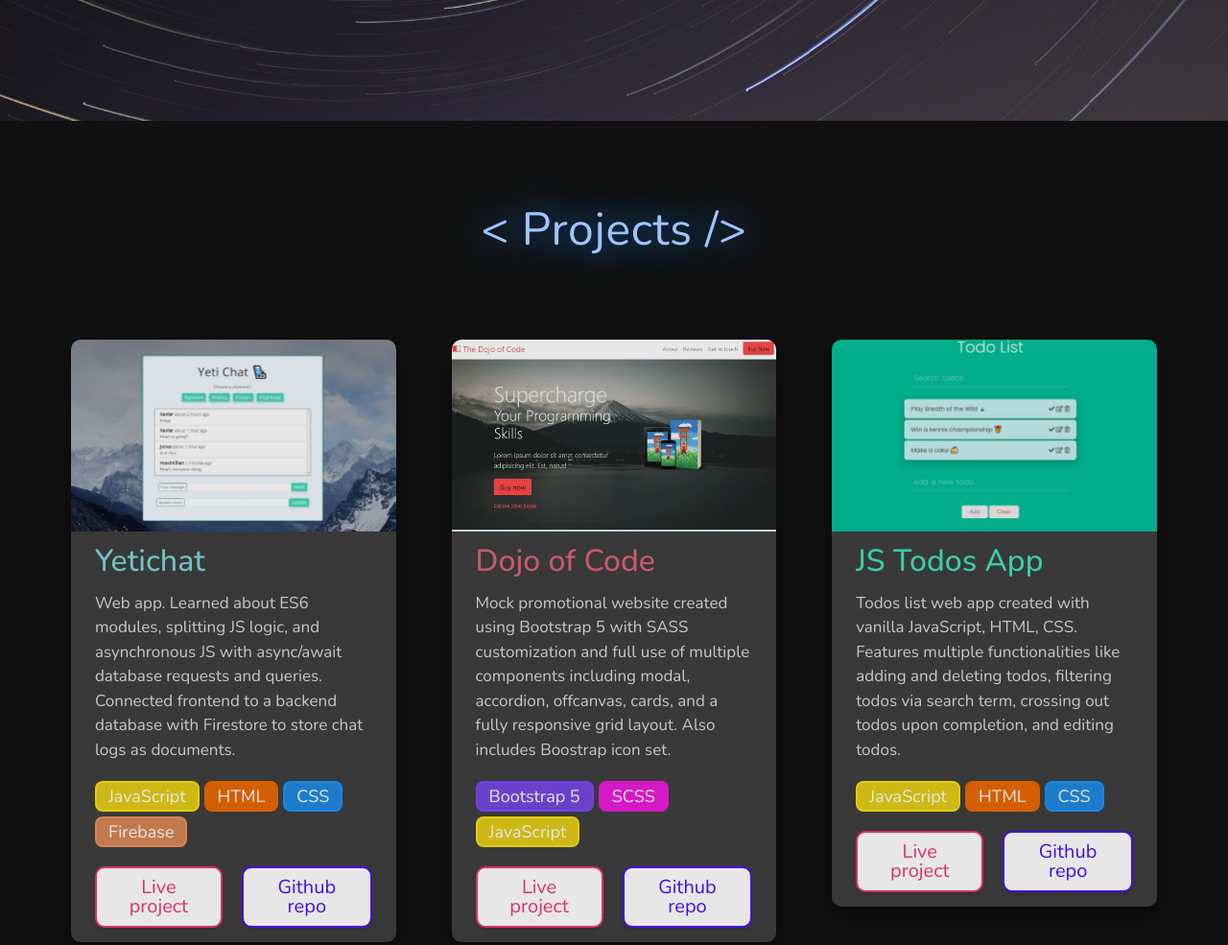
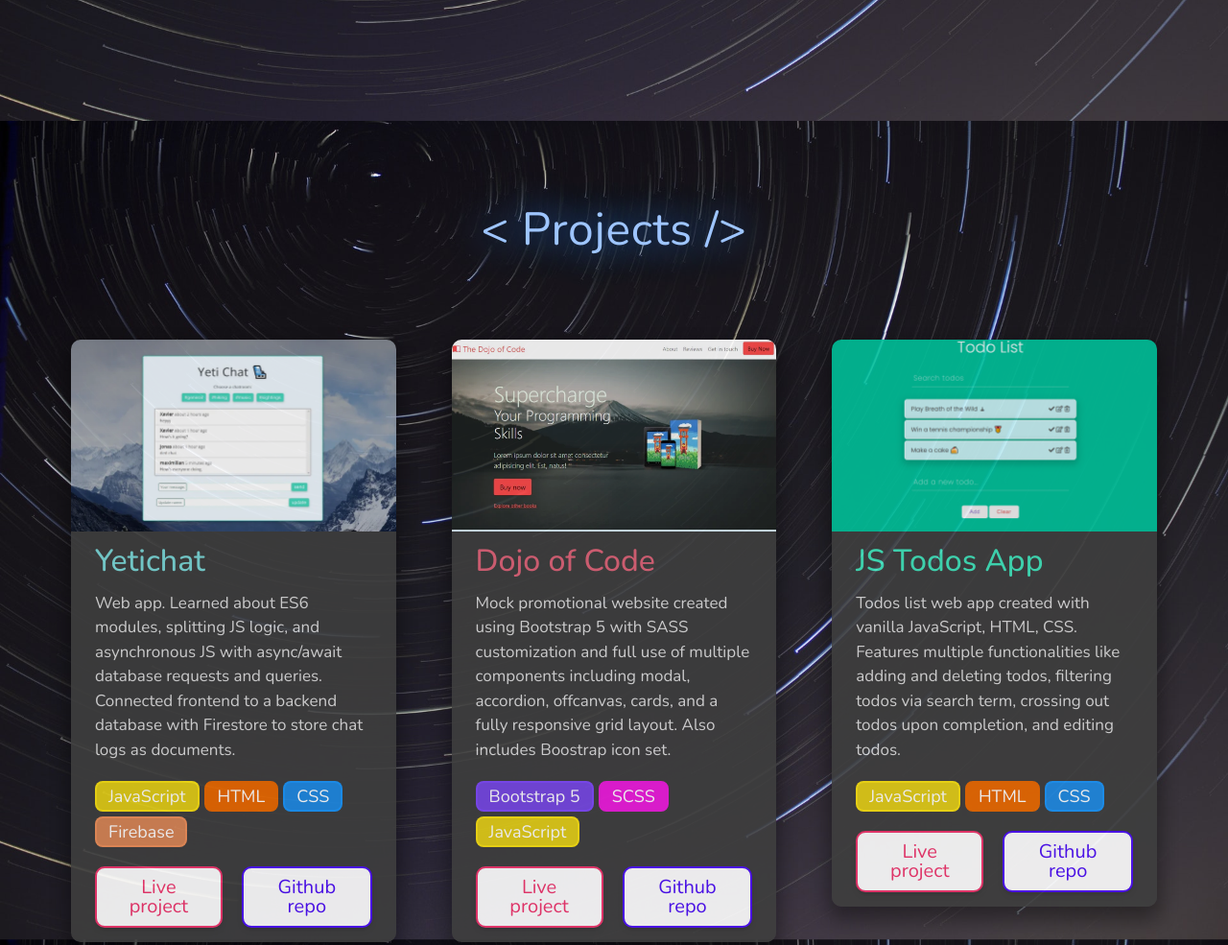
Before and after one commit to salashamir/devportfolio, a website: page index.html in a window 1280 px wide. Shown: the part 1420-2405 px from the top of the page at 96% size. Drawn offline with nearby package versions, Linux system fonts and the light colour scheme; the site is published under a folder, as on GitHub Pages, so addresses that start at the root find nothing.

Commit message:
fixed projects bcg

```diff
--- a/sass/layout/_projects.scss
+++ b/sass/layout/_projects.scss
@@ -1,7 +1,7 @@
 .projects {
   padding: 5.6rem 0 7.2rem;
   width: 100%;
-  background: url("/imgs/skillsbcg.jpg") center/cover no-repeat fixed;
+  background: url("../imgs/skillsbcg.jpg") center/cover no-repeat fixed;
 
   &__grid {
     display: grid;
```
Also changed, not shown: css/main.css, 1 other file.
